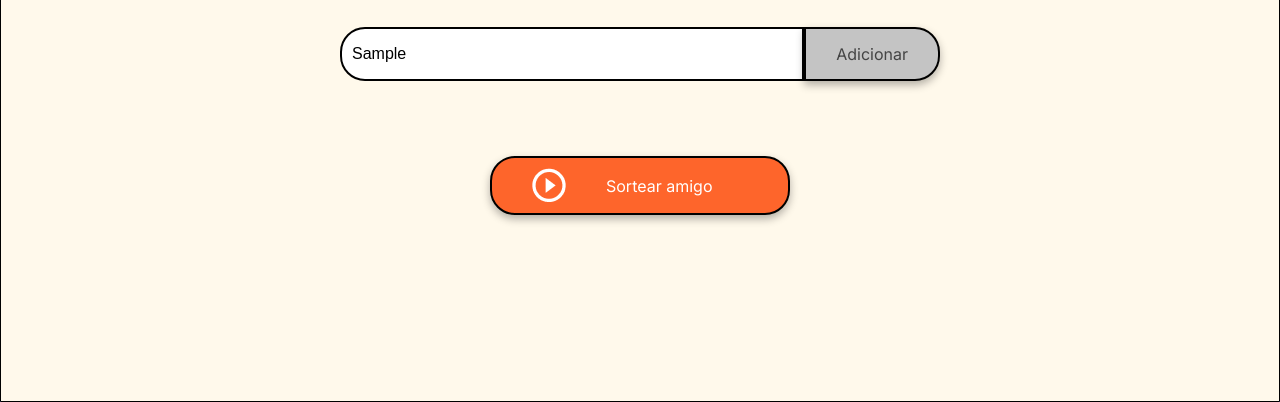
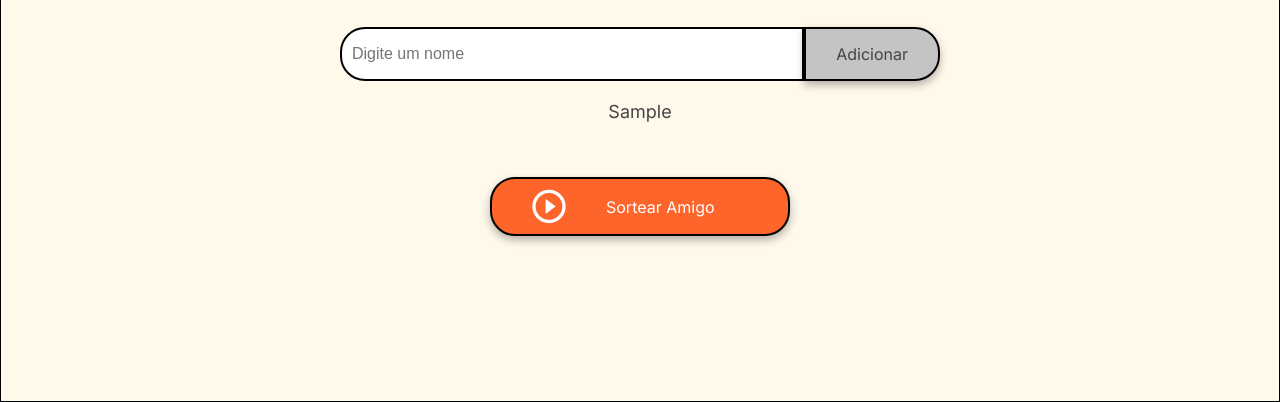
Before and after one commit to DevGleicekelly/Desafio-do-amigo-secreto, a plain HTML site: page index.html in a window 1280 px wide. Both pictures are taken after typing "Sample" into the empty fields and a click on the button "Adicionar". Shown: the part 398-800 px from the top of the page. Drawn offline with Linux system fonts and the light colour scheme.

Commit message:
Adicionar a função para capturar e adicionar amigos

```diff
--- a/app.js
+++ b/app.js
@@ -2,7 +2,7 @@ let amigos = [];
 
 function adicionarAmigo() {
     // Captura o valor do campo de entrada
-    let campoEntrada = document.getElementById("nomeAmigo");
+    let campoEntrada = document.getElementById("amigo");
     let nome = campoEntrada.value;
 
     // Valida a entrada
@@ -48,4 +48,4 @@ function sortearAmigo() {
   let amigoSorteado = amigos[indiceAleatorio];
    // Mostrar o resultado
    let resultado = document.getElementById("resultado");
-   resultado.innerHTML = `Amigo sorteado: ${amigoSorteado}`;}
+   resultado.innerHTML = `Amigo sorteado: <strong>${amigoSorteado}</strong>`;}
--- a/index.html
+++ b/index.html
@@ -29,8 +29,9 @@
 
             <div class="button-container">
                 <button class="button-draw" onclick="sortearAmigo()" aria-label="Sortear amigo secreto">
+
                     <img src="assets/play_circle_outline.png" alt="Ícone para sortear">
-                    Sortear amigo
+                    Sortear Amigo
                 </button>
             </div>
         </section>
```
Also changed, not shown: 1 other file.
